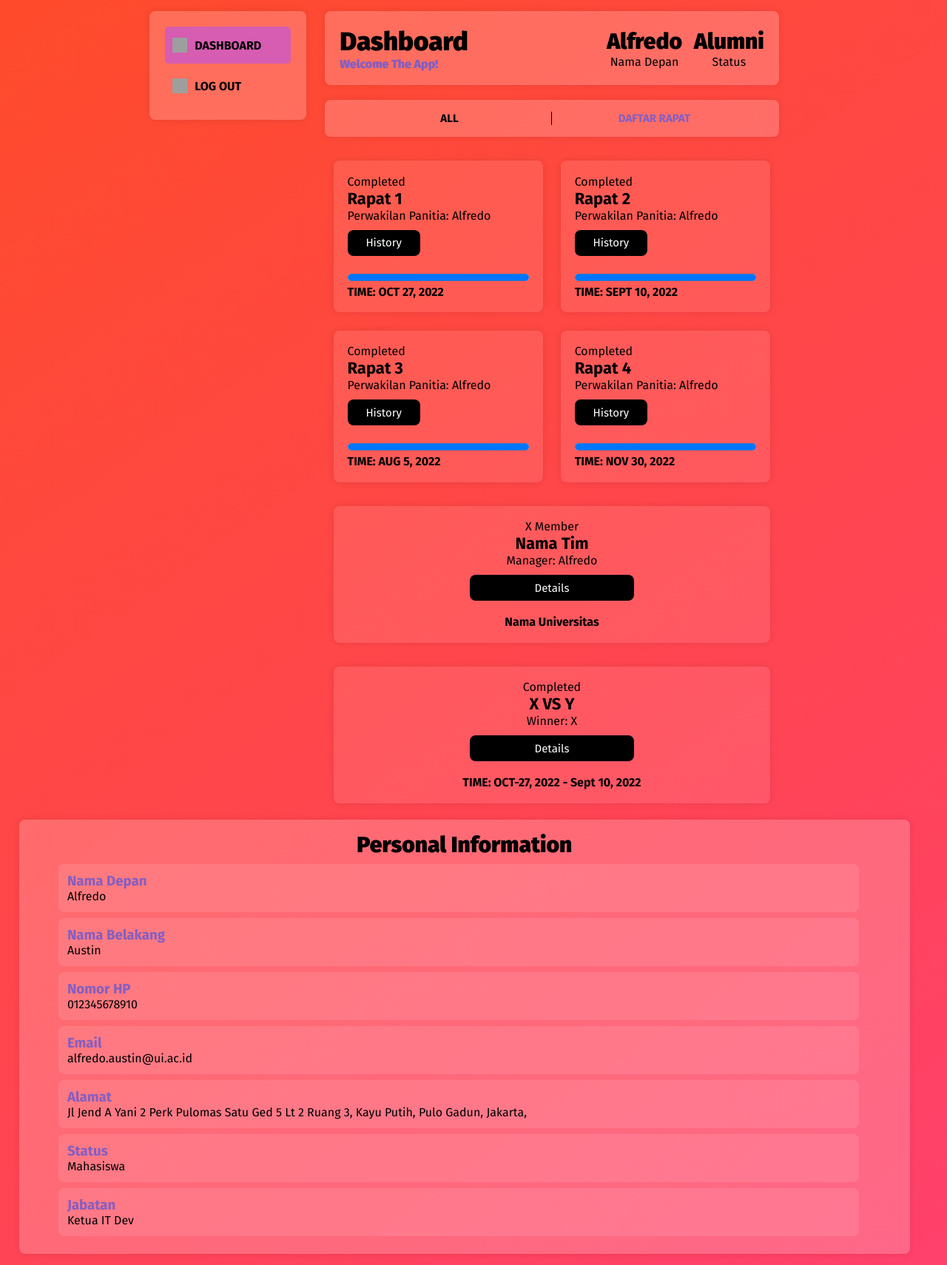
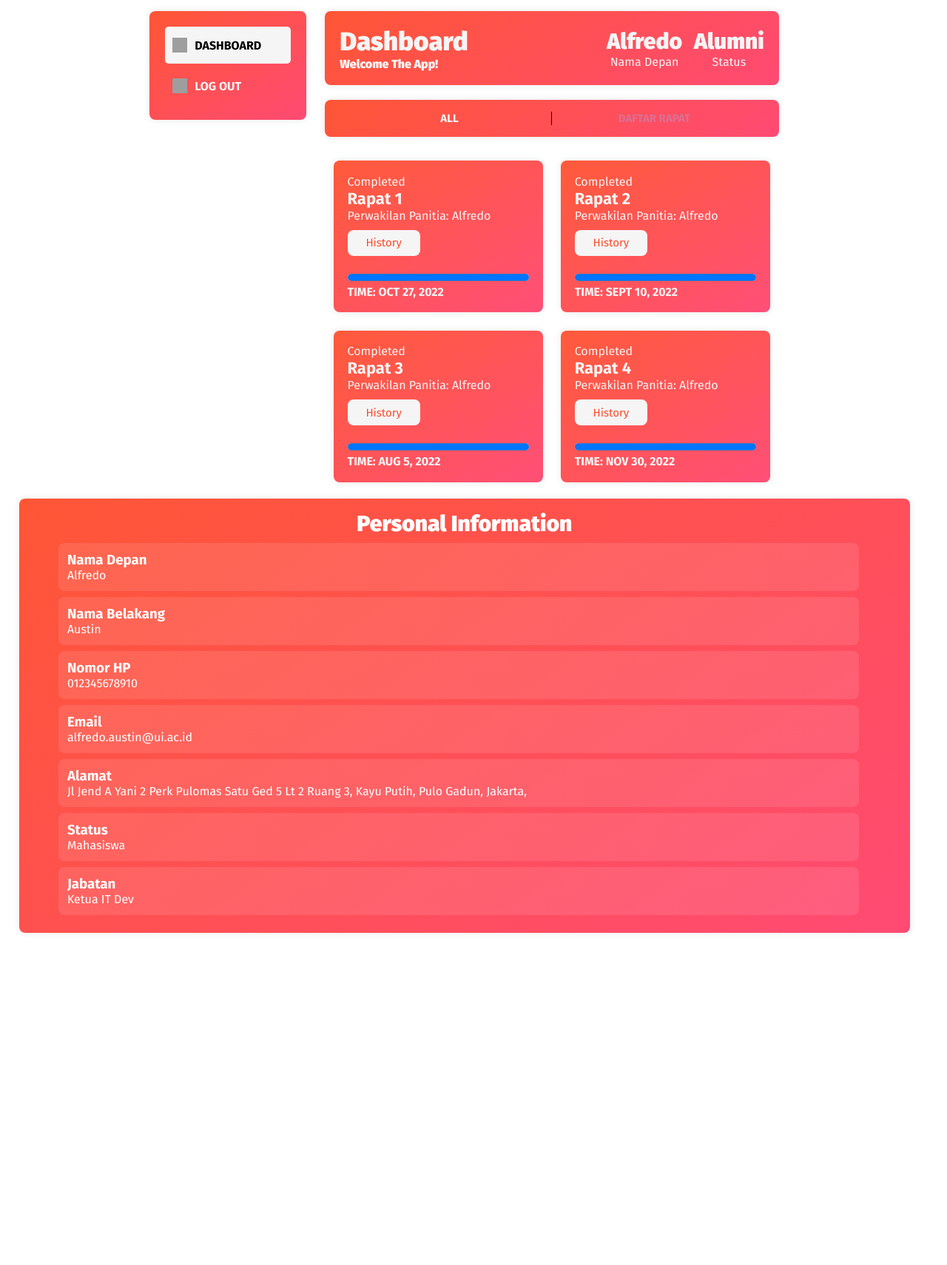
Before and after one commit to eddoog/TK-Basdat, a Django app: page /dashboard/ in a window 1280 px wide. Shown: the whole page at 74% size. After the commit the page ends 1261 px from the top, so only its background shows below. Run offline with Django 4.2, Linux system fonts and the light colour scheme; grey boxes are pictures that could not be loaded.

Commit message:
fix styling

```diff
--- a/dashboard/templates/dashboard.html
+++ b/dashboard/templates/dashboard.html
@@ -1,7 +1,14 @@
-{% extends 'base.html' %} {% load static %} {% block meta %}
+{% extends 'base.html' %}
+{% load static %}
+
+{% block meta %}
 <title>Dashboard</title>
+{% endblock meta %}
+{% block css %}
 <link href="{% static 'css/dashboard.css' %}" rel="stylesheet" />
-{% endblock meta %} {% block css %} {% endblock css %} {% block content %}
+{% endblock css %}
+
+{% block content %}
 <div class="body-container">
     <section id="mid">
         {% include 'sidebar.html' %}
@@ -62,7 +69,7 @@
                     <progress value="100" max="100"></progress>
                     <h4>TIME: NOV 30, 2022</h4>
                 </div>
-                <div class="progress team">
+                <!-- <div class="progress team">
                     <p>X Member</p>
                     <h3>Nama Tim</h3>
                     <p>Manager: Alfredo</p>
@@ -75,7 +82,7 @@
                     <p>Winner: X</p>
                     <a href="#">Details</a><br />
                     <h4>TIME: OCT-27, 2022 - Sept 10, 2022</h4>
-                </div>
+                </div> -->
             </div>
         </div>
         <div class="midRight">
--- a/static/css/dashboard.css
+++ b/static/css/dashboard.css
@@ -8,8 +8,8 @@
 
 body {
     width: 100%;
-    min-height: 100vh;
-    background: linear-gradient(145deg, #ff4b2b, #ff416c);
+    height: 100vh;
+    color: whitesmoke;
 }
 ::-webkit-scrollbar {
     width: 8px;
@@ -46,6 +46,11 @@ a {
 }
 .midLeft,
 .midRight {
+    background: linear-gradient(
+        145deg,
+        rgba(255, 77, 43, 0.95),
+        rgba(255, 65, 108, 0.95)
+    );
     width: 180px;
     background-color: rgba(255, 255, 255, 0.2);
     margin: 5px 2% 5px 0;
@@ -74,8 +79,9 @@ a {
 }
 .listbre ul li:hover,
 .activebre {
-    background-color: #d65db1;
+    background-color: whitesmoke;
     border-radius: 5px;
+    color: black;
 }
 .listbre img {
     width: 20px;
@@ -97,6 +103,7 @@ li {
     flex-direction: column;
     align-items: center;
     justify-content: space-evenly;
+    color: white;
 }
 .midRight h2 {
     font-weight: 900;
@@ -110,7 +117,7 @@ li {
     border-radius: 8px;
 }
 .midRight li h3 {
-    color: #845ec2;
+    color: white;
     font-weight: 700;
 }
 .midMid {
@@ -122,6 +129,11 @@ li {
 }
 .midMid1,
 .midMid2 {
+    background: linear-gradient(
+        145deg,
+        rgba(255, 77, 43, 0.95),
+        rgba(255, 65, 108, 0.95)
+    );
     background-color: rgba(255, 255, 255, 0.2);
     width: 100%;
     display: flex;
@@ -142,7 +154,6 @@ li {
     font-weight: 900;
 }
 .topHead p {
-    color: #845ec2;
     font-weight: 900;
 }
 .midMid1 ul {
@@ -184,7 +195,7 @@ li {
     border: none;
 }
 .activeMid {
-    color: #845ec2;
+    color: palevioletred;
     border-radius: 2px;
 }
 .midMid3 {
@@ -196,6 +207,11 @@ li {
     justify-content: space-evenly;
 }
 .progress {
+    background: linear-gradient(
+        145deg,
+        rgba(255, 77, 43, 0.925),
+        rgba(255, 65, 108, 0.925)
+    );
     display: flex;
     flex-direction: column;
     justify-content: space-evenly;
@@ -212,7 +228,6 @@ progress {
 }
 .progress h3 {
     font-size: 22px;
-    color: black;
 }
 .progress a {
     font-size: 15px;
@@ -224,8 +239,8 @@ progress {
     border-radius: 8px;
     width: 40%;
     text-align: center;
-    background-color: black;
-    color: white;
+    background-color: whitesmoke;
+    color: #ff4b2b;
 }
 
 .hide {
@@ -285,7 +300,7 @@ progress {
     }
     .midLeft {
         display: none;
-        background-color: white;
+        background-color: whitesmoke;
         width: 50px;
         height: 300px;
         position: absolute;
```
